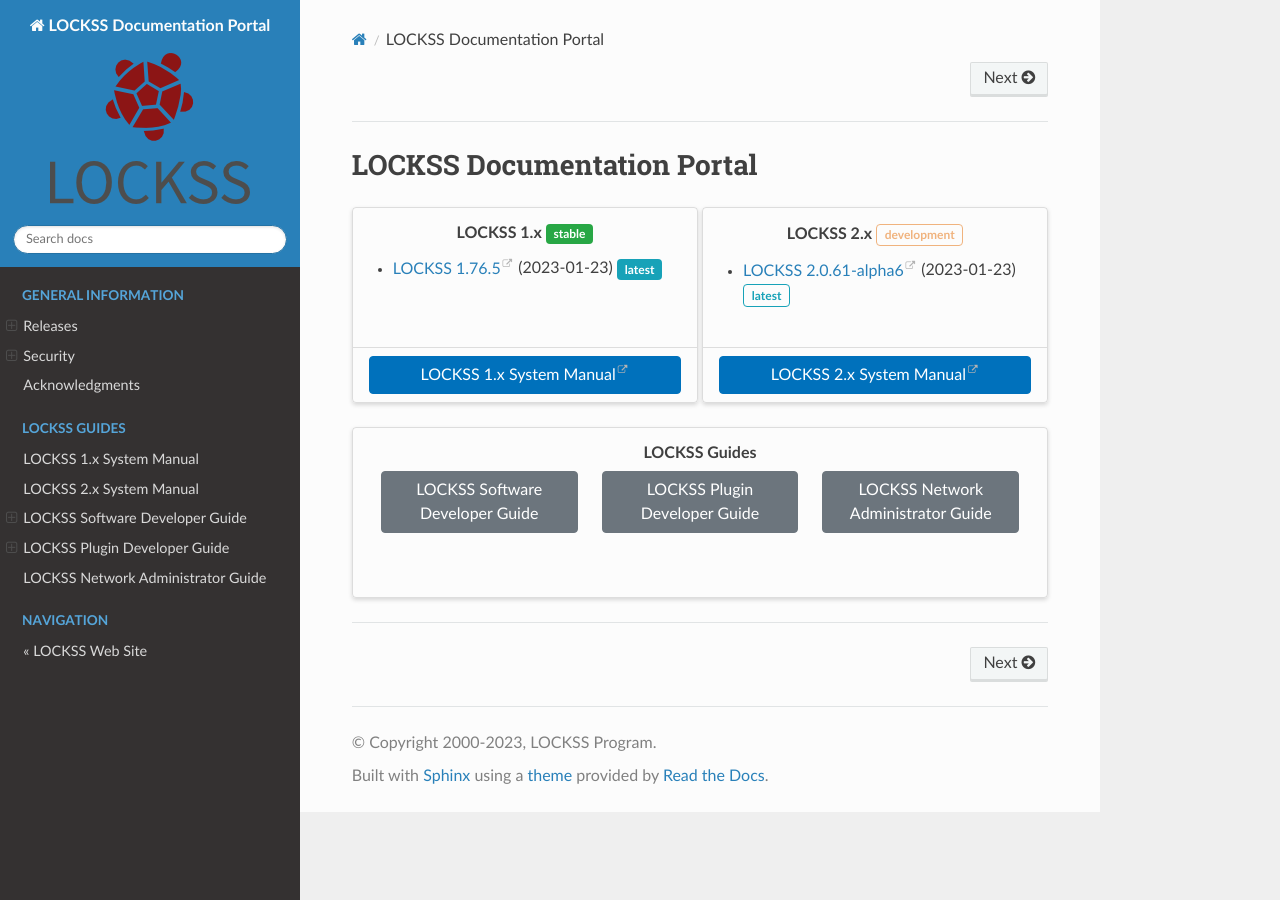
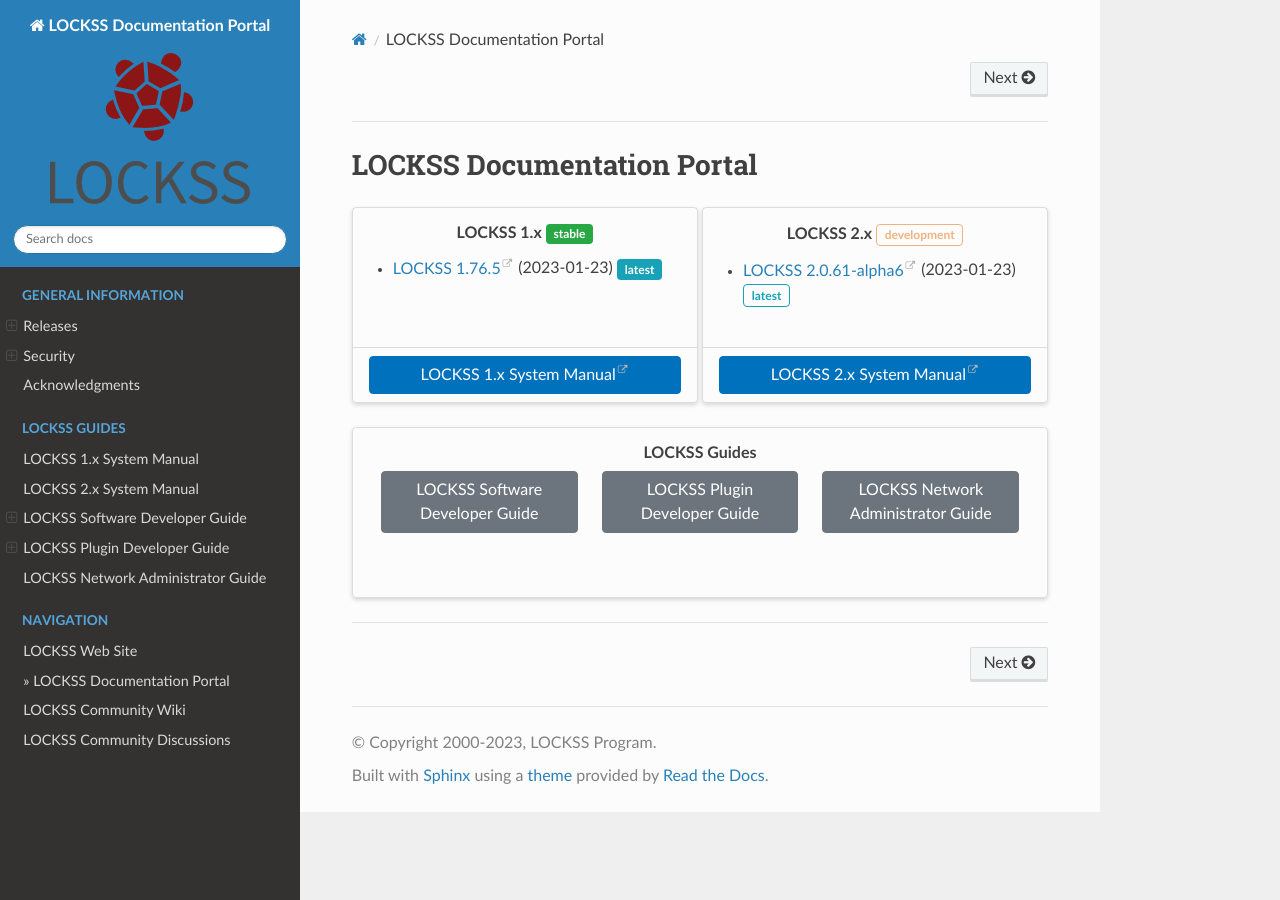
Before and after one commit to lockss/lockss-rtd-portal, a Sphinx documentation site: the page built from docs/index.rst, in a window 1280 px wide. Built offline with Sphinx 7.4.7 and the Read the Docs theme 2.0.0, drawn with Linux system fonts in a browser that asks for light colours.

Commit message:
Linking.

```diff
--- a/docs/index.rst
+++ b/docs/index.rst
@@ -38,4 +38,7 @@ LOCKSS Documentation Portal
       :caption: Navigation
       :hidden:
 
-      « LOCKSS Web Site <https://www.lockss.org/>
+      LOCKSS Web Site <https://www.lockss.org/>
+      » LOCKSS Documentation Portal <https://docs.lockss.org/>
+      LOCKSS Community Wiki <https://github.com/lockss/community/wiki>
+      LOCKSS Community Discussions <https://github.com/lockss/community/discussions>
```
